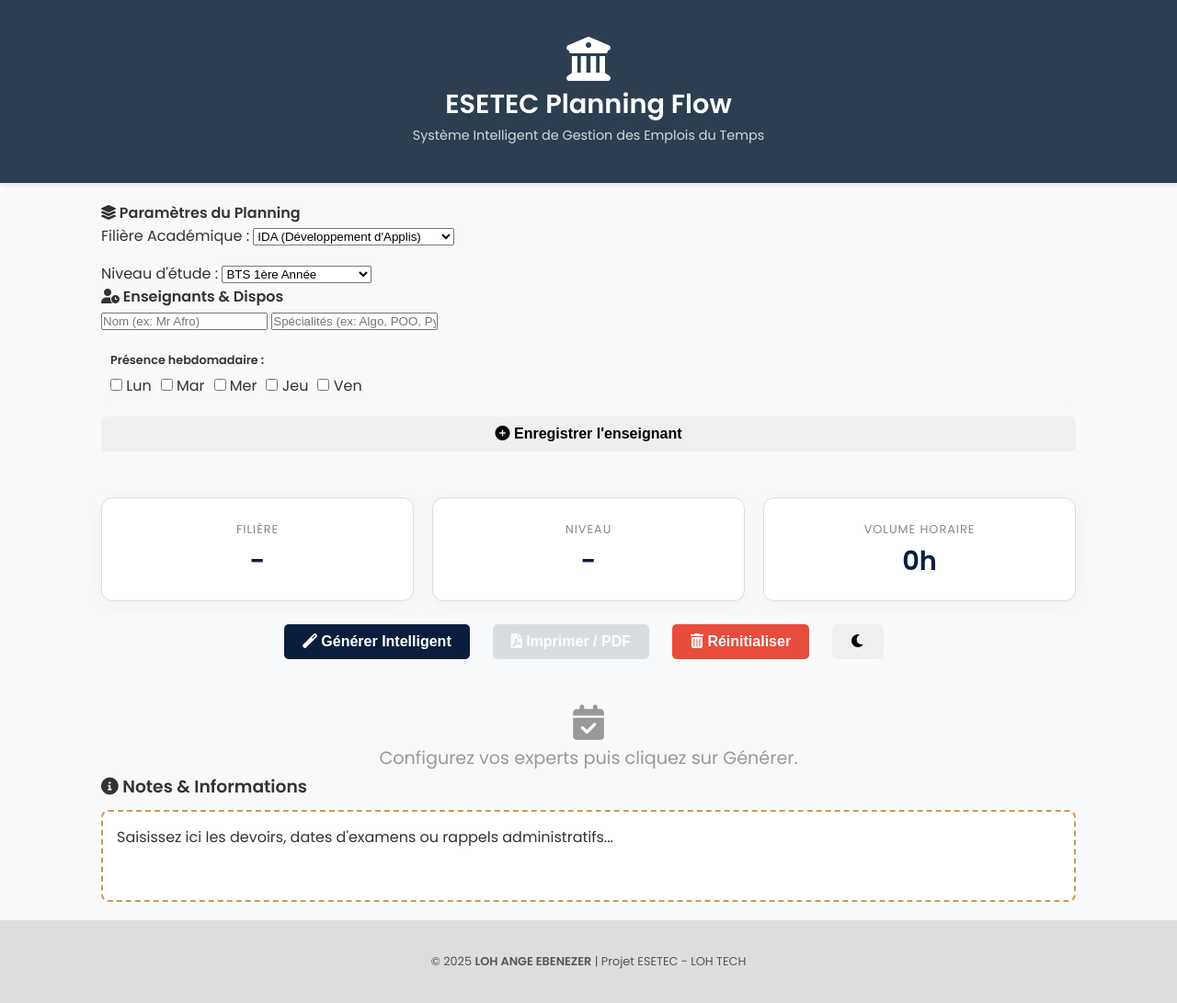
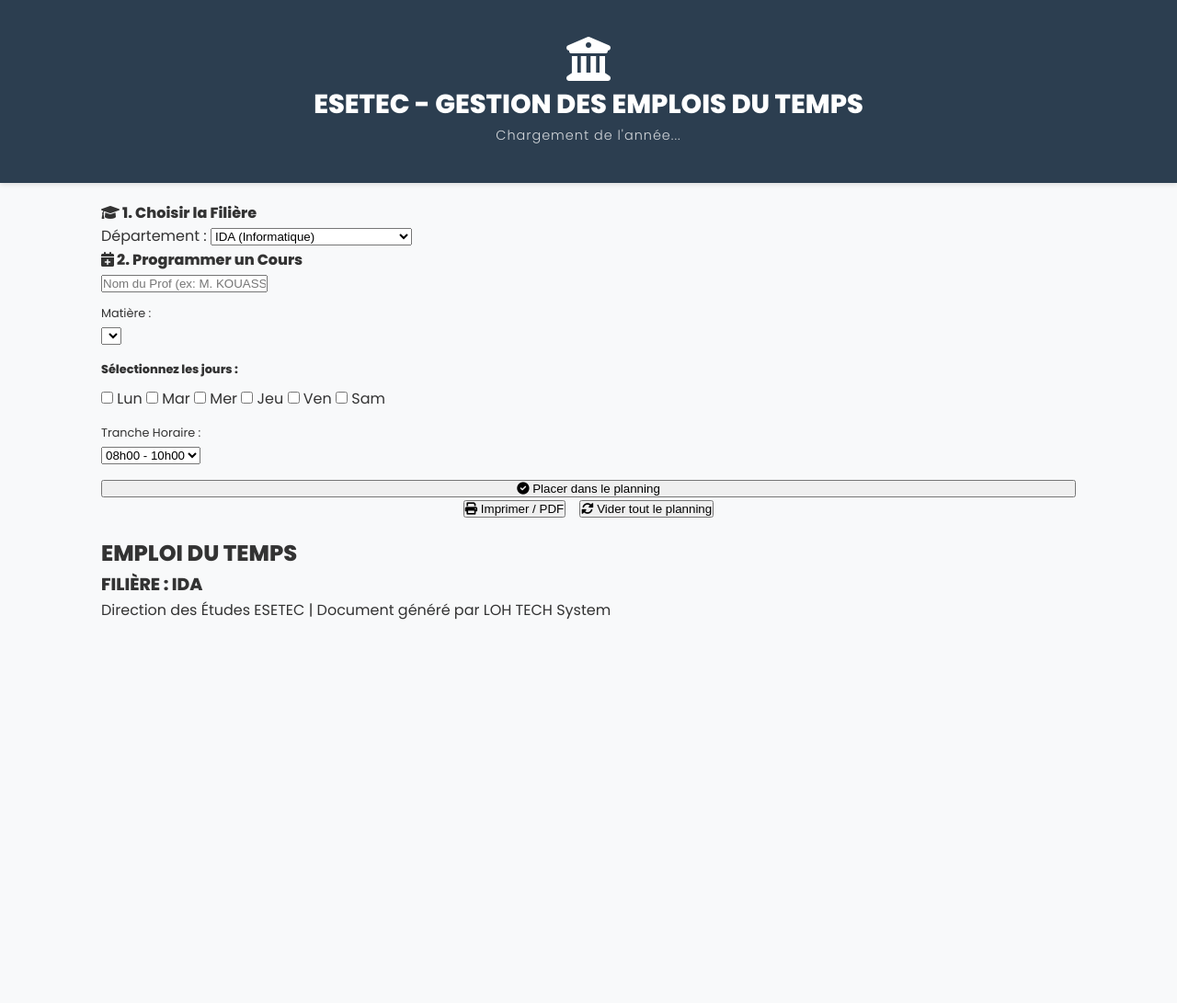
Before and after one commit to Ebenloh/G-n-rateur-de-Planning-Web, a plain HTML site: page index.html in a window 1280 px wide. Shown: the whole page at 92% size. After the commit the page ends 800 px from the top, so only its background shows below. Drawn offline with Linux system fonts and the light colour scheme; files that its build step writes are made by us from their sources.

Commit message:
Update index.html

```diff
--- a/index.html
+++ b/index.html
@@ -3,148 +3,107 @@
 <head>
     <meta charset="UTF-8">
     <meta name="viewport" content="width=device-width, initial-scale=1.0">
-    <title>ESETEC Planning Manager | LOH TECH</title>
-    <link rel="stylesheet" href="style/style.css">
-    <link href="https://fonts.googleapis.com/css2?family=Poppins:wght@300;400;600&display=swap" rel="stylesheet">
+    <title>ESETEC Planning Flow | LOH TECH</title>
+    <link rel="stylesheet" href="css/style.css">
+    <link href="https://fonts.googleapis.com/css2?family=Poppins:wght@300;400;600;800&display=swap" rel="stylesheet">
     <link rel="stylesheet" href="https://cdnjs.cloudflare.com/ajax/libs/font-awesome/6.0.0/css/all.min.css">
 </head>
 <body>
 
     <header class="no-print">
         <div class="container">
-            <div class="header-content">
+            <div class="header-logo">
                 <i class="fas fa-university fa-3x"></i>
                 <div>
-                    <h1>ESETEC Planning Flow</h1>
-                    <p>Système Intelligent de Gestion des Emplois du Temps</p>
+                    <h1>ESETEC - GESTION DES EMPLOIS DU TEMPS</h1>
+                    <p id="annee-auto" style="font-weight: 300; letter-spacing: 1px;">Chargement de l'année...</p>
                 </div>
             </div>
         </div>
     </header>
 
-    <section id="config-section" class="container no-print">
+    <main class="container">
+
+        <section class="config-section no-print">
             <div class="config-grid">
 
                 <div class="config-card">
-                <h4><i class="fas fa-layer-group"></i> Paramètres du Planning</h4>
+                    <h4><i class="fas fa-graduation-cap"></i> 1. Choisir la Filière</h4>
                     <div class="form-group">
-                    <label>Filière Académique :</label>
-                    <select id="filiere-select">
-                        <option value="IDA">IDA (Développement d'Applis)</option>
-                        <option value="FC">FC (Finances Comptabilité)</option>
+                        <label>Département :</label>
+                        <select id="filiere-select" onchange="changerFiliere()">
+                            <option value="IDA">IDA (Informatique)</option>
+                            <option value="FC">FC (Finance Comptabilité)</option>
                             <option value="RHCOM">RHCOM (Ressources Humaines)</option>
                             <option value="GEC">GEC (Gestion Commerciale)</option>
                             <option value="GBAT">GBAT (Génie Bâtiment)</option>
                             <option value="RIT">RIT (Réseaux Télécoms)</option>
                         </select>
                     </div>
-                <div class="form-group" style="margin-top: 15px;">
-                    <label>Niveau d'étude :</label>
-                    <select id="niveau-select">
-                        <option value="BTS 1">BTS 1ère Année</option>
-                        <option value="BTS 2">BTS 2ème Année</option>
-                        <option value="Licence">Licence Professionnelle</option>
-                    </select>
+                </div>
+
+                <div class="config-card">
+                    <h4><i class="fas fa-calendar-plus"></i> 2. Programmer un Cours</h4>
+                    <div class="input-group">
+                        <input type="text" id="prof-name" placeholder="Nom du Prof (ex: M. KOUASSI AFRO)">
+
+                        <label style="font-size: 0.8rem; margin-top: 10px; display: block;">Matière :</label>
+                        <select id="prof-matiere"></select>
+
+                        <div class="days-multiselect" style="margin-top: 15px;">
+                            <p style="font-size: 0.8rem; font-weight: bold; margin-bottom: 8px;">Sélectionnez les jours :</p>
+                            <div class="checkbox-grid">
+                                <label><input type="checkbox" class="day-checkbox" value="Lundi"> Lun</label>
+                                <label><input type="checkbox" class="day-checkbox" value="Mardi"> Mar</label>
+                                <label><input type="checkbox" class="day-checkbox" value="Mercredi"> Mer</label>
+                                <label><input type="checkbox" class="day-checkbox" value="Jeudi"> Jeu</label>
+                                <label><input type="checkbox" class="day-checkbox" value="Vendredi"> Ven</label>
+                                <label><input type="checkbox" class="day-checkbox" value="Samedi"> Sam</label>
                             </div>
                         </div>
 
-            <div class="config-card">
-                <h4><i class="fas fa-user-clock"></i> Enseignants & Dispos</h4>
-                <div class="input-group">
-                    <input type="text" id="prof-name" placeholder="Nom (ex: Mr Afro)">
-                    <input type="text" id="prof-specialites" placeholder="Spécialités (ex: Algo, POO, Python)">
+                        <label style="font-size: 0.8rem; margin-top: 15px; display: block;">Tranche Horaire :</label>
+                        <select id="time-select">
+                            <option value="08h00 - 10h00">08h00 - 10h00</option>
+                            <option value="10h15 - 12h15">10h15 - 12h15</option>
+                            <option value="13h00 - 15h00">13h00 - 15h00</option>
+                            <option value="15h00 - 17h00">15h00 - 17h00</option>
+                        </select>
 
-                    <div class="availability-picker" style="margin-top: 10px; background: #f9f9f9; padding: 10px; border-radius: 5px;">
-                        <p style="font-size: 0.8rem; font-weight: bold; margin-bottom: 5px;">Présence hebdomadaire :</p>
-                        <div style="display: flex; gap: 10px; flex-wrap: wrap;">
-                            <label><input type="checkbox" class="day-check" value="Lundi"> Lun</label>
-                            <label><input type="checkbox" class="day-check" value="Mardi"> Mar</label>
-                            <label><input type="checkbox" class="day-check" value="Mercredi"> Mer</label>
-                            <label><input type="checkbox" class="day-check" value="Jeudi"> Jeu</label>
-                            <label><input type="checkbox" class="day-check" value="Vendredi"> Ven</label>
+                        <button onclick="ajouterCours()" class="btn-add" style="width: 100%; margin-top: 15px;">
+                            <i class="fas fa-check-circle"></i> Placer dans le planning
+                        </button>
                     </div>
                 </div>
 
-                    <button onclick="ajouterProf()" class="btn primary-alt" style="width: 100%; margin-top: 10px;">
-                        <i class="fas fa-plus-circle"></i> Enregistrer l'enseignant
-                    </button>
-                </div>
-                <ul id="list-profs" class="resource-list" style="max-height: 150px; overflow-y: auto; margin-top: 10px;"></ul>
-            </div>
             </div>
         </section>
 
-    <main class="container">
-        <div class="stats-grid no-print">
-            <div class="stat-card">
-                <span class="stat-label">Filière</span>
-                <span id="display-filiere" class="stat-value">-</span>
+        <div class="controls no-print">
+            <button onclick="window.print()" class="btn-print">
+                <i class="fas fa-print"></i> Imprimer / PDF
+            </button>
+            <button onclick="reinitialiserTout()" class="btn-danger">
+                <i class="fas fa-sync-alt"></i> Vider tout le planning
+            </button>
         </div>
-            <div class="stat-card">
-                <span class="stat-label">Niveau</span>
-                <span id="display-niveau" class="stat-value">-</span>
+
+        <div id="print-area">
+            <div class="timetable-header">
+                <h2 id="timetable-title">EMPLOI DU TEMPS</h2>
+                <h3 id="display-filiere-title">FILIÈRE : IDA</h3>
             </div>
-            <div class="stat-card">
-                <span class="stat-label">Volume Horaire</span>
-                <span id="total-hours" class="stat-value">0h</span>
+
+            <div id="schedule-container">
+                </div>
+
+            <div class="timetable-footer">
+                <p>Direction des Études ESETEC | Document généré par LOH TECH System</p>
             </div>
         </div>
 
-        <div class="controls no-print">
-            <button id="btnGenerate" class="btn primary"><i class="fas fa-magic"></i> Générer Intelligent</button>
-            <button id="btnDownload" class="btn secondary" disabled><i class="fas fa-file-pdf"></i> Imprimer / PDF</button>
-            <button id="btnReset" class="btn danger"><i class="fas fa-trash-alt"></i> Réinitialiser</button>
-            <button id="btnTheme" class="btn dark-toggle"><i class="fas fa-moon"></i></button>
-        </div>
-
-        <div id="print-area">
-            <div id="schedule-container" class="glass-container">
-                <div class="placeholder-text">
-                    <p><i class="fas fa-calendar-check fa-2x"></i><br>Configurez vos experts puis cliquez sur Générer.</p>
-                </div>
-            </div>
-
-            <div id="notes-section">
-                <h3><i class="fas fa-info-circle"></i> Notes & Informations</h3>
-                <div id="notes-content" contenteditable="true" class="notes-paper">
-                    Saisissez ici les devoirs, dates d'examens ou rappels administratifs...
-                </div>
-            </div>
-        </div>
     </main>
 
-    <footer class="no-print">
-        <div class="container">
-            <p>&copy; 2025 <strong>LOH ANGE EBENEZER</strong> | Projet ESETEC - LOH TECH</p>
-        </div>
-    </footer>
-
-    <script>
-        const themeBtn = document.getElementById("themeBtn");
-
-        // Charger le thème sauvegardé
-        const savedTheme = localStorage.getItem("theme");
-        if (savedTheme) {
-            document.documentElement.setAttribute("data-theme", savedTheme);
-            themeBtn.textContent = savedTheme === "dark" ? "☀ Mode Jour" : "🌙 Mode Nuit";
-        }
-
-        themeBtn.addEventListener("click", () => {
-
-            const currentTheme = document.documentElement.getAttribute("data-theme");
-
-            if (currentTheme === "dark") {
-                document.documentElement.setAttribute("data-theme", "light");
-                localStorage.setItem("theme", "light");
-                themeBtn.textContent = "🌙 Mode Nuit";
-            } else {
-                document.documentElement.setAttribute("data-theme", "dark");
-                localStorage.setItem("theme", "dark");
-                themeBtn.textContent = "☀ Mode Jour";
-            }
-
-        });
-    </script>
     <script src="Js/Javascript.js"></script>
 </body>
 </html>
```
Lines whose indentation alone changed are shown as unchanged.
